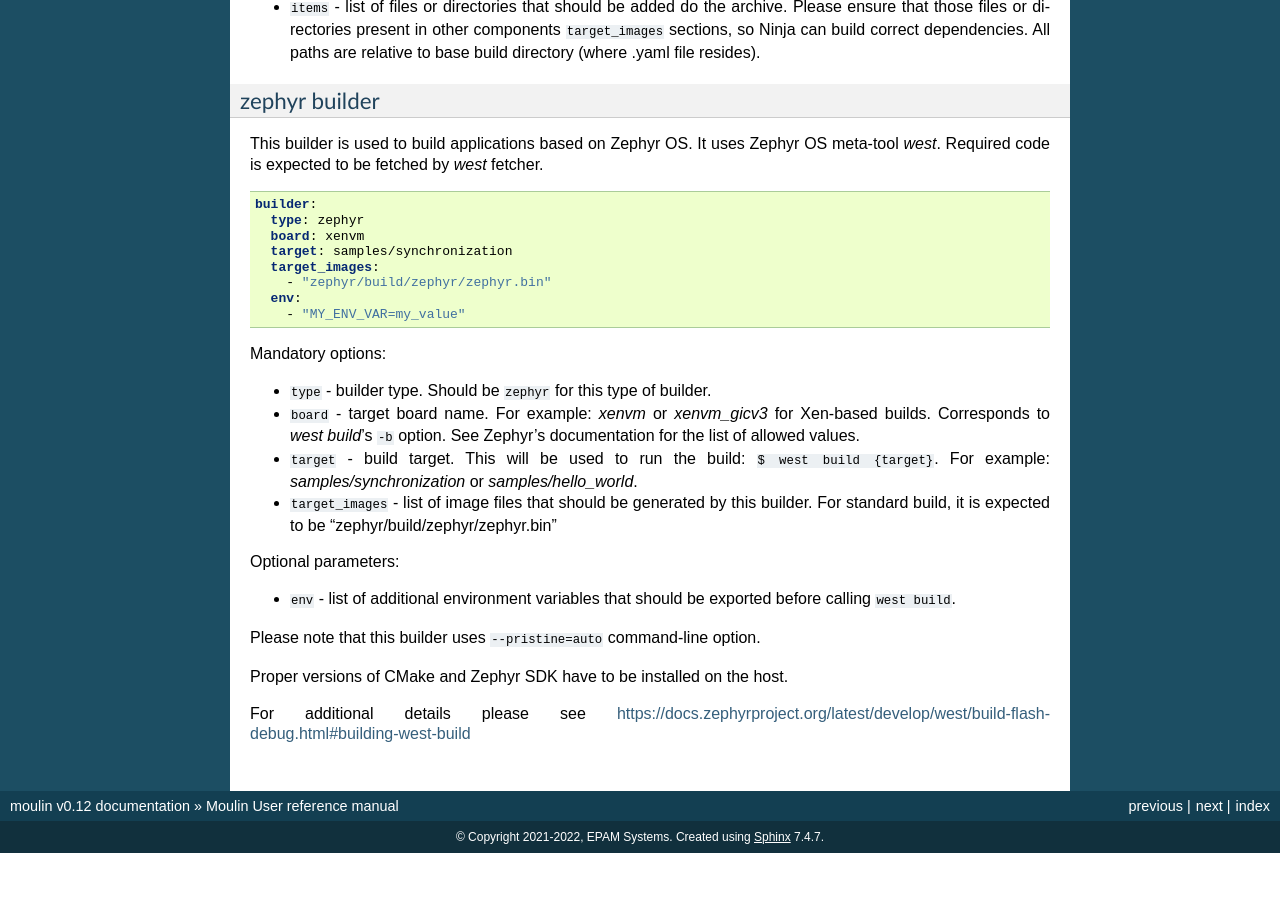
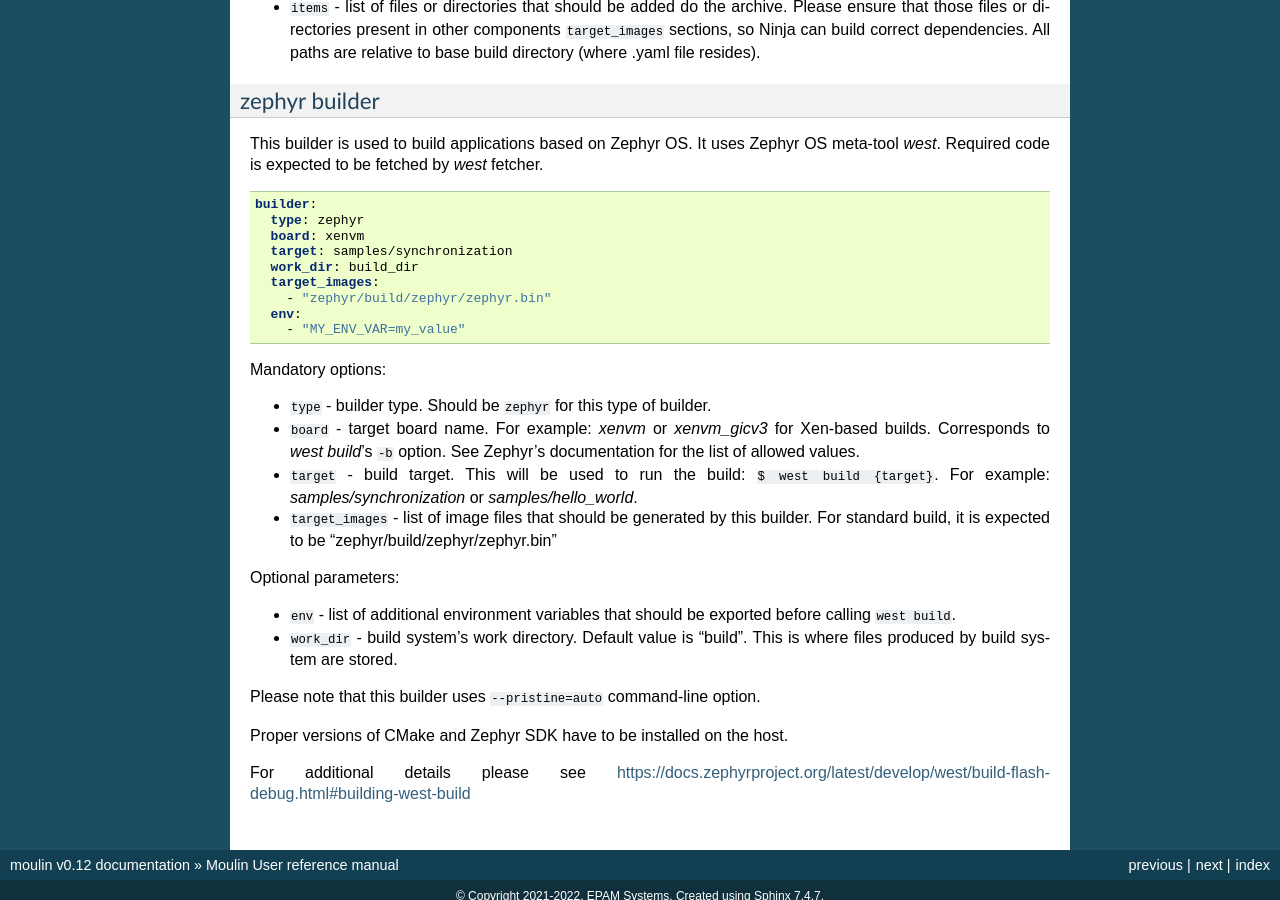
Before and after one commit to xen-troops/moulin, a Sphinx documentation site: the page built from docs/user-reference.rst, in a window 1280 px wide and 900 px high, scrolled down 8015 px. Built offline with Sphinx 7.4.7, drawn with Linux system fonts in a browser that asks for light colours; before the commit the page ends 8868 px from its top, so only the background shows below that.

Commit message:
zephyr: add 'work_dir' optional parameter to builder
work_dir option is path to directory where files produced by
build system are stored. This is breaking change. Previous version
launched 'west' from $build_dir/zephyr directory. This change launches
'west' from $build_dir directory

Signed-off-by: Dmytro Semenets <dmytro_semenets@epam.com>
Acked-by: Volodymyr Babchuk <volodymyr_babchuk@epam.com>

```diff
--- a/docs/user-reference.rst
+++ b/docs/user-reference.rst
@@ -570,6 +570,7 @@
     type: zephyr
     board: xenvm
     target: samples/synchronization
+    work_dir: build_dir
     target_images:
       - "zephyr/build/zephyr/zephyr.bin"
     env:
@@ -598,6 +599,9 @@
 * :code:`env` - list of additional environment variables that should
   be exported before calling :code:`west build`.
 
+* :code:`work_dir` - build system's work directory. Default value is
+  "build". This is where files produced by build system are stored.
+
 Please note that this builder uses :code:`--pristine=auto` command-line option.
 
 Proper versions of CMake and Zephyr SDK have to be installed on the host.
```
Also changed, not shown: 1 other file.
